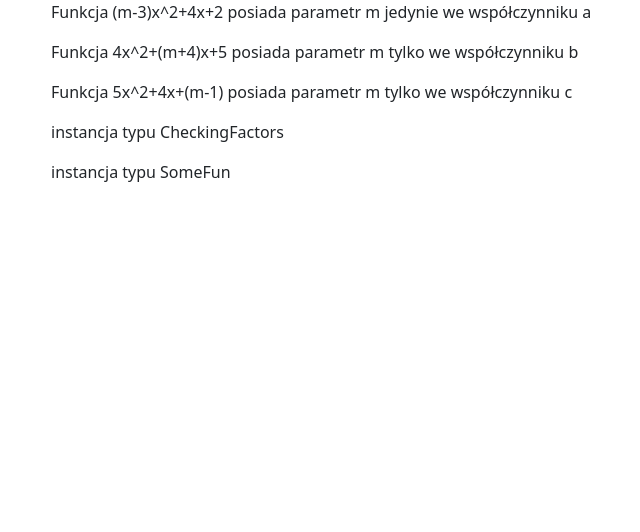
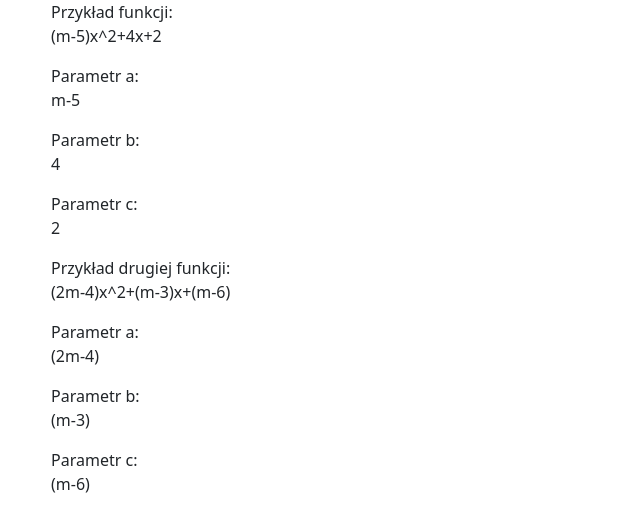
Before and after one commit to Michal-Radomski/Udemy_JS_and_TS_Courses, a website with bundled scripts: page 04 JS OOP/src/index.html in a window 1280 px wide. Shown: the whole page, without its empty margins (31-671 px from the left). Built offline with nearby package versions, Linux system fonts and the light colour scheme; files whose address does not match are found by name.

Commit message:
JS OOP - commit 10

```diff
--- a/04 JS OOP/src/index.html
+++ b/04 JS OOP/src/index.html
@@ -66,12 +66,31 @@
         <p id="resultPar2"></p>
       </div> -->
 
-      <div class="main">
+      <!-- <div class="main">
         <p id="resultFun1"></p>
         <p id="resultFun2"></p>
         <p id="resultFun3"></p>
         <p id="inst"></p>
         <p id="instSF"></p>
+      </div> -->
+
+      <div class="main">
+        <label>Przykład funkcji: </label>
+        <p id="resultFunEx"></p>
+        <label>Parametr a: </label>
+        <p id="resultFunLinn"></p>
+        <label>Parametr b:</label>
+        <p id="resultFunBFact"></p>
+        <label>Parametr c:</label>
+        <p id="resultFunCFact"></p>
+        <label>Przykład drugiej funkcji: </label>
+        <p id="resultFunEx2"></p>
+        <label>Parametr a: </label>
+        <p id="resultFunLinn2"></p>
+        <label>Parametr b:</label>
+        <p id="resultFunBFact2"></p>
+        <label>Parametr c:</label>
+        <p id="resultFunCFact2"></p>
       </div>
     </div>
 
--- a/04 JS OOP/src/index.ts
+++ b/04 JS OOP/src/index.ts
@@ -217,66 +217,121 @@
 // })();
 
 //@ ES5 constructor function
+// function CheckingFactors(this: any) {
+//   this.funsArr = ["(m-3)x^2+4x+2", "4x^2+(m+4)x+5", "5x^2+4x+(m-1)"];
+//   this.afactor = "";
+//   this.bfactor = "";
+//   this.cfactor = "";
+//   this.resultInfo = "";
+//   this.firstFunChecking = function () {
+//     this.strFun = this.funsArr[0];
+//     this.afactor = this.strFun.slice(1, -9);
+//     this.bfactor = this.strFun.slice(9, -3);
+//     this.cfactor = this.strFun.slice(12);
+//     if (this.afactor.includes("m") == true && this.bfactor.includes("m") == false && this.cfactor.includes("m") == false) {
+//       this.resultInfo = "Funkcja " + this.strFun + " posiada parametr m jedynie we współczynniku a";
+//     }
+//     return this.resultInfo;
+//   };
+
+//   this.secondFunChecking = function () {
+//     this.strFun = this.funsArr[1];
+//     this.afactor = this.strFun.slice(0, -11);
+//     this.bfactor = this.strFun.slice(6, -5);
+//     this.cfactor = this.strFun.slice(12);
+//     if (this.afactor.includes("m") == false && this.bfactor.includes("m") == true && this.cfactor.includes("m") == false) {
+//       this.resultInfo = "Funkcja " + this.strFun + " posiada parametr m tylko we współczynniku b";
+//     }
+//     return this.resultInfo;
+//   };
+//   this.thirdFunChecking = function () {
+//     this.strFun = this.funsArr[2];
+//     this.afactor = this.strFun.slice(0, -12);
+//     this.bfactor = this.strFun.slice(5, -7);
+//     this.cfactor = this.strFun.slice(9);
+//     if (this.afactor.includes("m") == false && this.bfactor.includes("m") == false && this.cfactor.includes("m") == true) {
+//       this.resultInfo = "Funkcja " + this.strFun + " posiada parametr m tylko we współczynniku c";
+//     }
+//     return this.resultInfo;
+//   };
+// }
+// function SomeFun() {}
+
+// (function Make() {
+//   const obj = new (CheckingFactors as any)();
+//   const resultFun1 = obj.firstFunChecking();
+//   (document.getElementById("resultFun1") as HTMLParagraphElement).innerHTML = resultFun1;
+//   const resultFun2 = obj.secondFunChecking();
+//   (document.getElementById("resultFun2") as HTMLParagraphElement).innerHTML = resultFun2;
+//   const resultFun3 = obj.thirdFunChecking();
+//   (document.getElementById("resultFun3") as HTMLParagraphElement).innerHTML = resultFun3;
+//   const check = resultFun1 instanceof SomeFun;
+//   if (check == true) {
+//     (document.getElementById("inst") as HTMLParagraphElement).innerHTML = "instancja typu SomeFun";
+//   } else {
+//     (document.getElementById("inst") as HTMLParagraphElement).innerHTML = "instancja typu CheckingFactors";
+//   }
+//   const someFun = new (SomeFun as any)();
+//   // console.log("someFun:", someFun);
+
+//   const checkSF = someFun instanceof SomeFun;
+//   // console.log("checkSF:", checkSF);
+//   if (checkSF == true) {
+//     (document.getElementById("instSF") as HTMLParagraphElement).innerHTML = "instancja typu SomeFun";
+//   }
+// })();
+
+//@ ES5 constructor function
 function CheckingFactors(this: any) {
-  this.funsArr = ["(m-3)x^2+4x+2", "4x^2+(m+4)x+5", "5x^2+4x+(m-1)"];
+  this.funsArr = ["x^2+4x+2"];
   this.afactor = "";
   this.bfactor = "";
   this.cfactor = "";
-  this.resultInfo = "";
-  this.firstFunChecking = function () {
-    this.strFun = this.funsArr[0];
-    this.afactor = this.strFun.slice(1, -9);
+
+  this.firstFunChecking = function (linn: string) {
+    this.strFun = "(" + linn + ")" + this.funsArr[0];
+    this.afactor = this.strFun.slice(0, -8);
     this.bfactor = this.strFun.slice(9, -3);
     this.cfactor = this.strFun.slice(12);
-    if (this.afactor.includes("m") == true && this.bfactor.includes("m") == false && this.cfactor.includes("m") == false) {
-      this.resultInfo = "Funkcja " + this.strFun + " posiada parametr m jedynie we współczynniku a";
-    }
-    return this.resultInfo;
+    return {
+      funEx: this.strFun,
+      afactor: linn,
+      bfactor: this.bfactor,
+      cfactor: this.cfactor,
+    };
   };
 
-  this.secondFunChecking = function () {
-    this.strFun = this.funsArr[1];
-    this.afactor = this.strFun.slice(0, -11);
-    this.bfactor = this.strFun.slice(6, -5);
-    this.cfactor = this.strFun.slice(12);
-    if (this.afactor.includes("m") == false && this.bfactor.includes("m") == true && this.cfactor.includes("m") == false) {
-      this.resultInfo = "Funkcja " + this.strFun + " posiada parametr m tylko we współczynniku b";
-    }
-    return this.resultInfo;
-  };
-  this.thirdFunChecking = function () {
-    this.strFun = this.funsArr[2];
-    this.afactor = this.strFun.slice(0, -12);
-    this.bfactor = this.strFun.slice(5, -7);
-    this.cfactor = this.strFun.slice(9);
-    if (this.afactor.includes("m") == false && this.bfactor.includes("m") == false && this.cfactor.includes("m") == true) {
-      this.resultInfo = "Funkcja " + this.strFun + " posiada parametr m tylko we współczynniku c";
-    }
-    return this.resultInfo;
+  this.secondFunChecking = function (af: string, bf: string, cf: string) {
+    this.strFun = "(" + af + ")x^2+" + "(" + bf + ")x+(" + cf + ")";
+    this.afactor = this.strFun.slice(0, -16);
+    this.bfactor = this.strFun.slice(10, -7);
+    this.cfactor = this.strFun.slice(17);
+    af = this.afactor;
+    bf = this.bfactor;
+    cf = this.cfactor;
+    return {
+      funEx: this.strFun,
+      afactor: af,
+      bfactor: bf,
+      cfactor: cf,
+    };
   };
 }
 function SomeFun() {}
 
 (function Make() {
   const obj = new (CheckingFactors as any)();
-  const resultFun1 = obj.firstFunChecking();
-  (document.getElementById("resultFun1") as HTMLParagraphElement).innerHTML = resultFun1;
-  const resultFun2 = obj.secondFunChecking();
-  (document.getElementById("resultFun2") as HTMLParagraphElement).innerHTML = resultFun2;
-  const resultFun3 = obj.thirdFunChecking();
-  (document.getElementById("resultFun3") as HTMLParagraphElement).innerHTML = resultFun3;
-  const check = resultFun1 instanceof SomeFun;
-  if (check == true) {
-    (document.getElementById("inst") as HTMLParagraphElement).innerHTML = "instancja typu SomeFun";
-  } else {
-    (document.getElementById("inst") as HTMLParagraphElement).innerHTML = "instancja typu CheckingFactors";
-  }
-  const someFun = new (SomeFun as any)();
-  // console.log("someFun:", someFun);
+  // console.log("obj:", obj);
 
-  const checkSF = someFun instanceof SomeFun;
-  // console.log("checkSF:", checkSF);
-  if (checkSF == true) {
-    (document.getElementById("instSF") as HTMLParagraphElement).innerHTML = "instancja typu SomeFun";
-  }
+  const resultFun = obj.firstFunChecking("m-5");
+  (document.getElementById("resultFunEx") as HTMLParagraphElement).innerHTML = resultFun.funEx;
+  (document.getElementById("resultFunLinn") as HTMLParagraphElement).innerHTML = resultFun.afactor;
+  (document.getElementById("resultFunBFact") as HTMLParagraphElement).innerHTML = resultFun.bfactor;
+  (document.getElementById("resultFunCFact") as HTMLParagraphElement).innerHTML = resultFun.cfactor;
+
+  const resultFun2 = obj.secondFunChecking("2m-4", "m-3", "m-6");
+  (document.getElementById("resultFunEx2") as HTMLParagraphElement).innerHTML = resultFun2.funEx;
+  (document.getElementById("resultFunLinn2") as HTMLParagraphElement).innerHTML = resultFun2.afactor;
+  (document.getElementById("resultFunBFact2") as HTMLParagraphElement).innerHTML = resultFun2.bfactor;
+  (document.getElementById("resultFunCFact2") as HTMLParagraphElement).innerHTML = resultFun2.cfactor;
 })();
```
